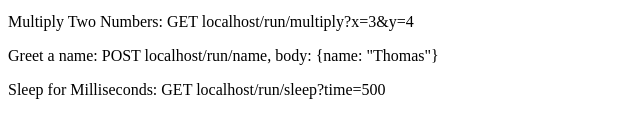
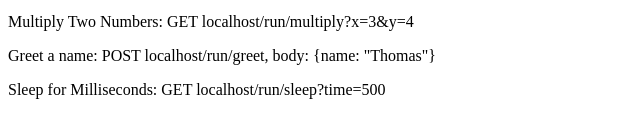
Before and after one commit to tabadines00/worker-bee, a website: page app-worker-bee/views/index.html in a window 1280 px wide. Shown: the part 467-604 px from the top of the page, 0-640 px from the left. Drawn offline with Linux system fonts and the light colour scheme.

Commit message:
fixed typo

```diff
--- a/app-worker-bee/views/index.html
+++ b/app-worker-bee/views/index.html
@@ -34,7 +34,7 @@
 
   <p>Or, try:</p>
   <p>Multiply Two Numbers: GET localhost/run/multiply?x=3&y=4 </p>
-  <p>Greet a name: POST localhost/run/name, body: {name: "Thomas"} </p>
+  <p>Greet a name: POST localhost/run/greet, body: {name: "Thomas"} </p>
   <p>Sleep for Milliseconds: GET localhost/run/sleep?time=500 </p>
 
   <script>
```
Also changed, not shown: app-worker-bee/views/playground.html (+1 -1 lines).
